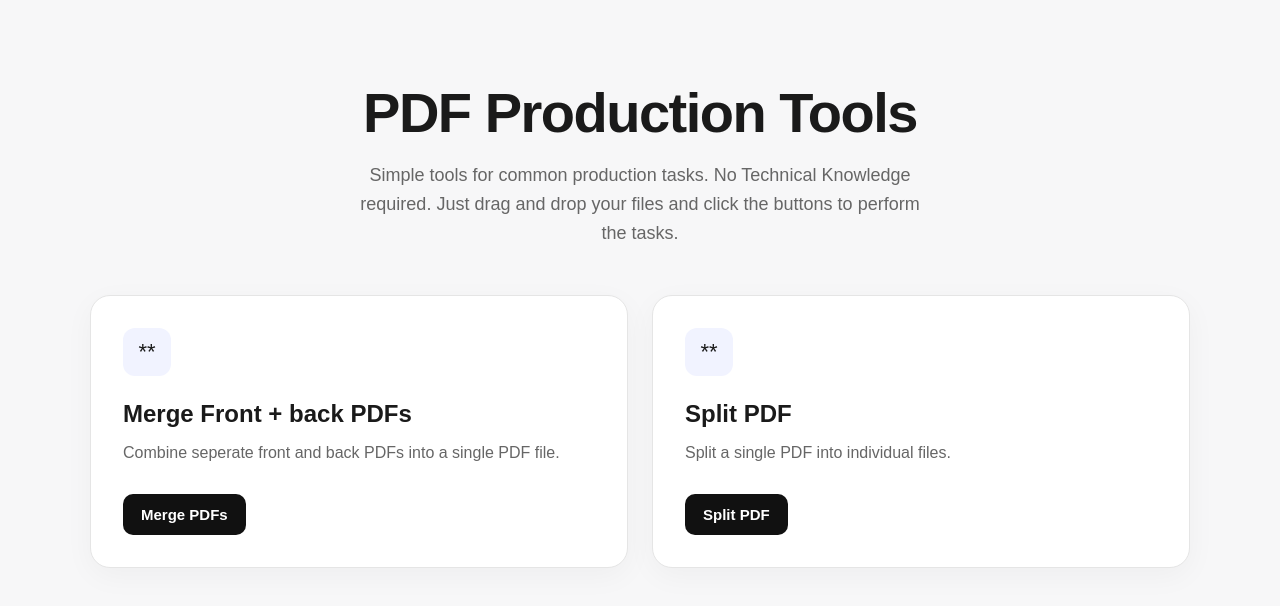
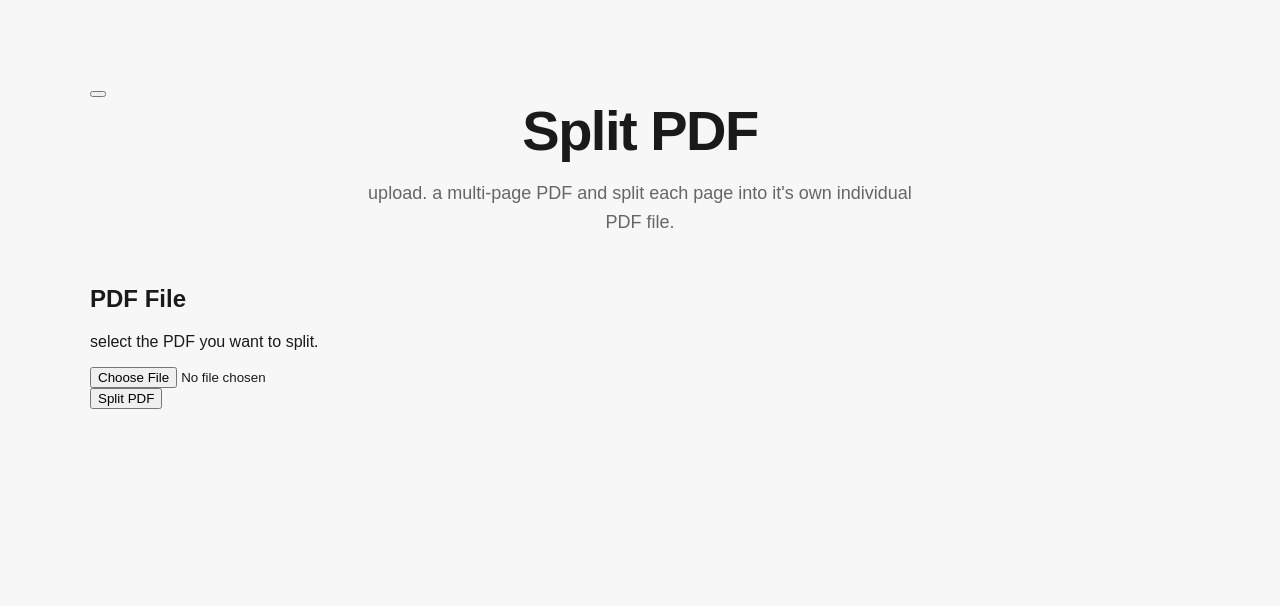
Before and after one commit to christiannoa/pdf-production-tools, a React (Vite) app: page / in a window 1280 px wide. Both pictures are taken after a click on the button "Split PDF". Shown: the top 606 px of the page. Built offline with nearby package versions, Linux system fonts and the light colour scheme.

Commit message:
Build functional PDF split workflow

```diff
--- a/src/App.tsx
+++ b/src/App.tsx
@@ -16,6 +16,7 @@ function App() {
   const [activeTool, setActiveTool] = useState<'home' | 'merge' | 'split'>('home')
   const [frontFile, setFrontFile] = useState<File | null>(null)
   const [backFile, setBackFile] = useState<File | null>(null)
+  const [splitFile, setSplitFile] = useState<File | null>(null)
 
 async function handleMerge() {
 
@@ -73,13 +74,18 @@ async function handleMerge() {
       if (i < backPages.length) {
         mergedPdf.addPage(backPages[i])
       }
-    }
-      // Saves one more time
+    } //Loops ends here
+
+
+      // Save run ones time, only reaches here after the loops has
+      // finished add all front + back pages.
       const mergedPdfBytes = await mergedPdf.save()
+
+      const mergedPdfData = new Uint8Array(mergedPdfBytes)
 
       // Turn the finished PDF data into a browser blob
       const mergedBlob = new Blob(
-        [mergedPdfBytes],
+        [mergedPdfData],
         { type: 'application/pdf' }
       )
 
@@ -100,6 +106,56 @@ async function handleMerge() {
       URL.revokeObjectURL(downloadUrl)
 
     }
+
+
+  async function handleSplit() {
+
+      if(!splitFile) {
+        alert('Please select a PDF to split.')
+        return
+      }
+
+      const splitPdfBytes = await splitFile.arrayBuffer()
+
+      const sourcePdf = await PDFDocument.load(splitPdfBytes)
+
+      const pageCount = sourcePdf.getPageCount()
+
+      for (let i = 0; i < pageCount; i++) {
+
+        const newPdf = await PDFDocument.create()
+
+        const [copiedPage] = await newPdf.copyPages(
+          sourcePdf,
+          [i]
+        )
+
+        newPdf.addPage(copiedPage)
+
+        const newPdfBytes = await newPdf.save()
+
+        const newPdfData = new Uint8Array(newPdfBytes)
+
+        const pdfBlob = new Blob(
+          [newPdfData],
+          { type: 'application/pdf' }
+        )
+
+        const downloadUrl = URL.createObjectURL(pdfBlob)
+
+        const downloadLink = document.createElement('a')
+
+        downloadLink.href = downloadUrl
+
+        downloadLink.download = `page-${i + 1}.pdf`
+
+        downloadLink.click()
+
+        URL.revokeObjectURL(downloadUrl)
+
+      }
+
+  }
 
   if (activeTool === 'merge') {
     return (
@@ -152,6 +208,48 @@ async function handleMerge() {
     )
   }
 
+  if(activeTool === 'split') {
+    return (
+      <div className="app">
+
+        <main className="app-content">
+
+          <button
+            type="button"
+            onClick={() => setActiveTool('home')}
+            >
+            </button>
+
+            <header className="app-header">
+
+                <h1>Split PDF</h1>
+
+                <p>
+                  upload. a multi-page PDF and
+                  split each page into it's own individual PDF file.
+                </p>
+            </header>
+
+            <section className="upload-grid">
+              <FileUpload
+                label="PDF File"
+                description="select the PDF you want to split."
+                file={splitFile}
+                onFileSelect={setSplitFile}
+              />
+            </section>
+
+            <button
+              type="button"
+              onClick={handleSplit}
+              >
+                Split PDF
+              </button>
+        </main>
+      </div>
+    )
+  }
+
   return (
 
     <div className="app">
```
